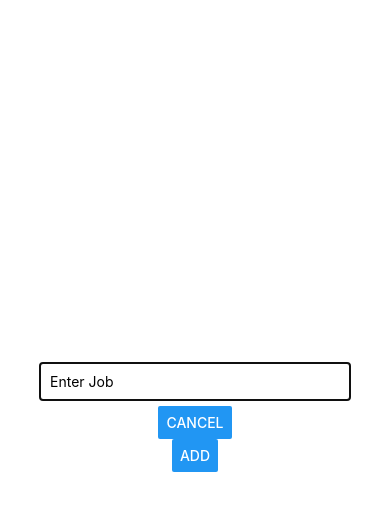
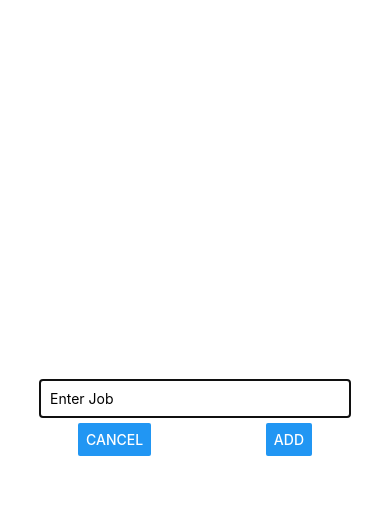
Before and after one commit to jillGlass/HouseHolder, a React Native app: screen / in a window 390 px wide. Both pictures are taken after a click on the button "ADD NEW JOB". Shown: the top 510 px of the page. Built offline with nearby package versions, Linux system fonts and the light colour scheme.

Commit message:
add space between buttons

```diff
--- a/components/JobInput.js
+++ b/components/JobInput.js
@@ -28,8 +28,10 @@ const JobInput = props => {
           onChangeText={jobInputHandler}
           value={enteredJob}
         />
+        <View style={styles.buttonContainer}>
         <Button style={styles.red} title="CANCEL" onPress={props.onCancel}/>
         <Button title="ADD" onPress={addJobHandler} />
+        </View>
       </View>
     </Modal>
   );
@@ -49,6 +51,11 @@ const styles = StyleSheet.create({
     padding: 10,
     marginBottom: 5
   },
+  buttonContainer: {
+      flexDirection: 'row',
+      justifyContent: 'space-between',
+      width: '60%'
+  },
   red: {
     color: 'red',
   },
```
